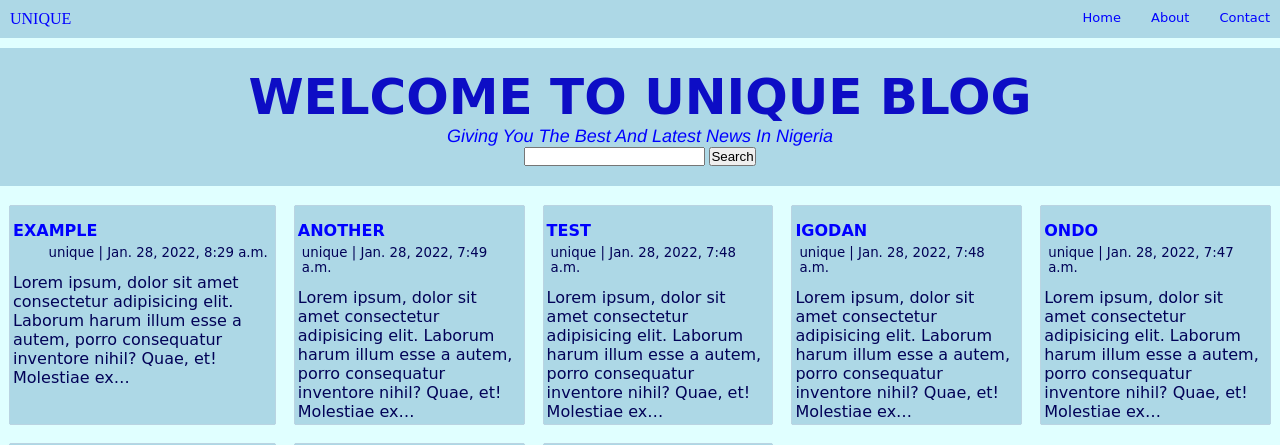
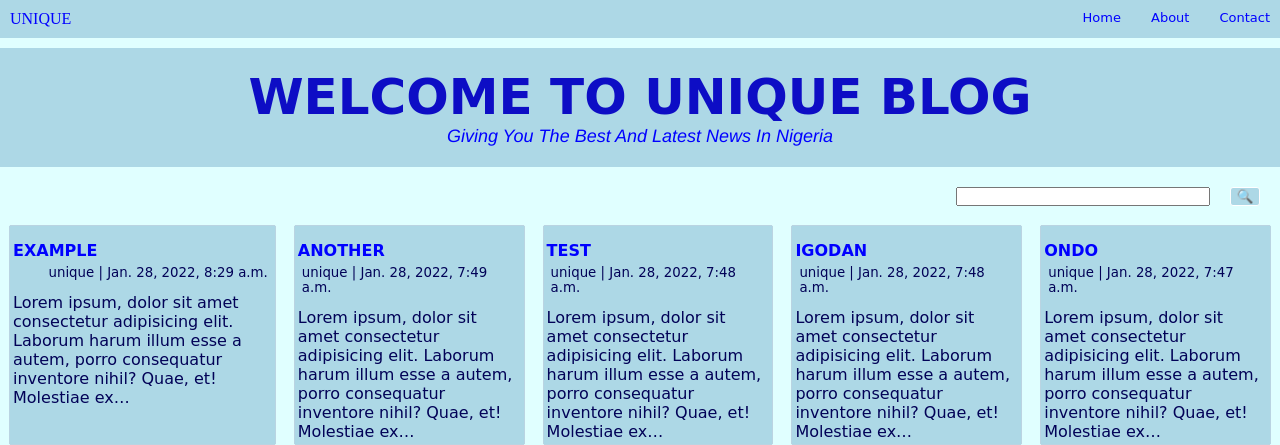
Before and after one commit to Unique-01/blog, a Django app: page / in a window 1280 px wide. Shown: the top 445 px of the page. Run offline with Django 3.2, Linux system fonts and the light colour scheme; data comes from the database, SQL or seed files in the repository; both versions use the stored data as it was after the commit.

Commit message:
commit on 'master'

```diff
--- a/blog/static/blog/blogcss.css
+++ b/blog/static/blog/blogcss.css
@@ -101,3 +101,23 @@ h1{
     font-family:'Franklin Gothic Medium', 'Arial Narrow', Arial, sans-serif;
     font-size: large;
 }
+.search{
+    display: flex;
+    justify-content: flex-end;
+    margin: 20px;
+    gap: 20px;
+}
+input{
+    width: 250px;
+}
+button{
+    width: 30px;
+    background-color: lightblue;
+    border: 1px solid white;
+    border-radius: 3px;
+
+    /* box-shadow: 0px 0px 2px; */
+}
+button:hover{
+    box-shadow: 0px 0px 3px;
+}
--- a/blog/templates/base.html
+++ b/blog/templates/base.html
@@ -29,11 +29,11 @@
         <header>
             <h1> WELCOME TO UNIQUE BLOG</h1>
             <p class="giving"><i> giving you the best and latest news in Nigeria</i></p>
-            <form action=" " method="get">
-                <input type="text" name='q'>
-                <button>Search</button>
-            </form>
         </header>
+        <form class="search" action=" " method="get">
+            <input type="text" name='q'>
+            <button>&#128269</button>
+        </form>
     </div>
     {% block content %}
 
--- a/blog/templates/search.html
+++ /dev/null
@@ -1 +0,0 @@
-{% extends 'base.html' %}
--- a/blog/views.py
+++ b/blog/views.py
@@ -5,7 +5,7 @@ from django.views import generic
 # Create your views here.
 
 class PostList(generic.ListView):
-    queryset = Post.objects.filter(status=1).order_by('-created_on')
+    # queryset = Post.objects.filter(status=1).order_by('-created_on')
     template_name = "index.html/"
 
     # For the search bar
```
Also changed, not shown: blog/templates/index.html (line endings or trailing spaces), db.sqlite3.
